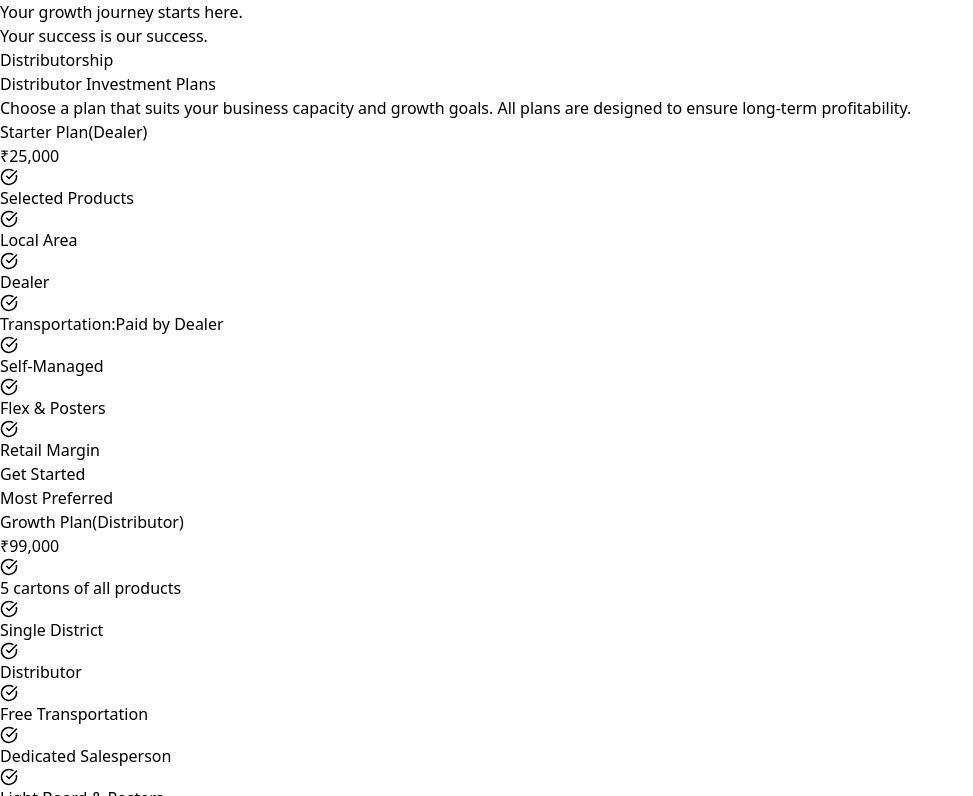
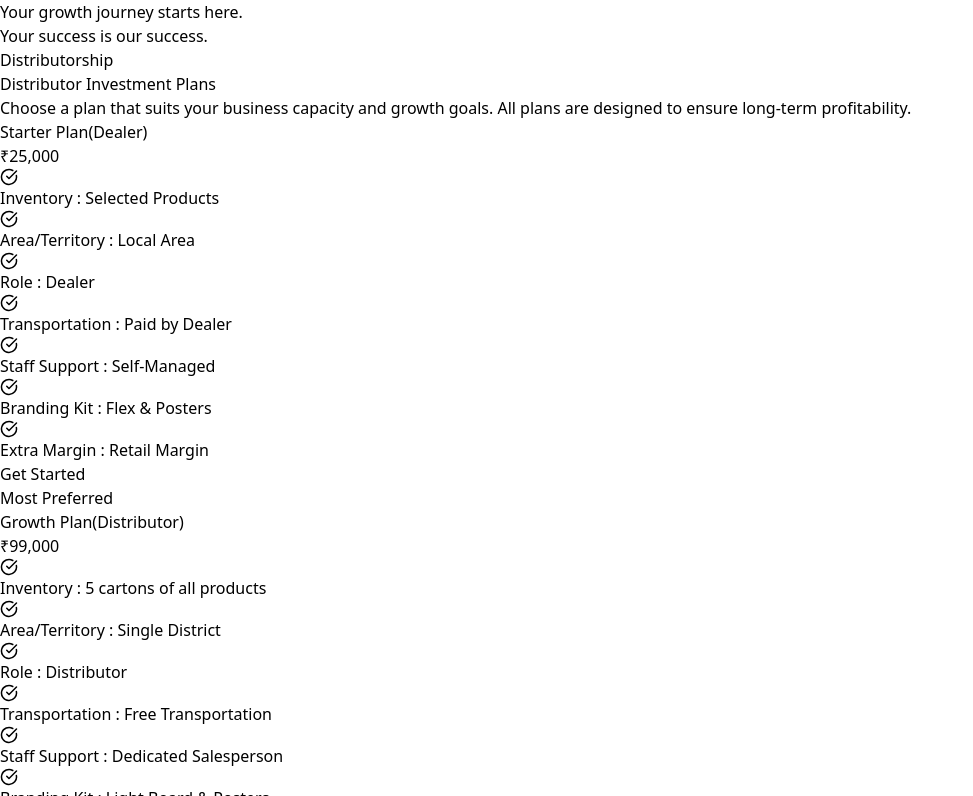
Before and after one commit to yuvrajsingh101280/Burly-website, a React (Vite) app: page / in a window 1280 px wide. Shown: the part 11204-12000 px from the top of the page, without its empty margins (0-973 px from the left). Built offline with nearby package versions, Linux system fonts and the light colour scheme.

Commit message:
first change after delviery

```diff
--- a/src/components/DistributorInvestment.jsx
+++ b/src/components/DistributorInvestment.jsx
@@ -12,13 +12,13 @@ const plans = [
     title: "Starter Plan(Dealer)",
     price: "₹25,000",
     features: [
-      "Selected Products",
-      "Local Area",
-      "Dealer",
-      "Transportation:Paid by Dealer",
-      "Self-Managed",
-      "Flex & Posters",
-      "Retail Margin",
+      "Inventory : Selected Products",
+      "Area/Territory : Local Area",
+      "Role : Dealer",
+      "Transportation : Paid by Dealer",
+      "Staff Support : Self-Managed",
+      "Branding Kit : Flex & Posters",
+      "Extra Margin : Retail Margin",
     ],
   },
   // {
@@ -40,13 +40,13 @@ const plans = [
     highlight: true,
     badge: "Most Preferred",
     features: [
-      "5 cartons of all products",
-      "Single District",
-      "Distributor",
-      "Free Transportation",
-      "Dedicated Salesperson",
-      "Light Board & Posters",
-      "Wholesale + District Rights",
+      "Inventory : 5 cartons of all products",
+      "Area/Territory : Single District",
+      "Role : Distributor",
+      "Transportation : Free Transportation",
+      "Staff Support : Dedicated Salesperson",
+      "Branding Kit : Light Board & Posters",
+      "Extra Margin : Wholesale + District Rights",
     ],
   },
   // {
@@ -68,13 +68,13 @@ const plans = [
     title: "Super Stockist Plan (Elite)",
     price: "₹1,99,000",
     features: [
-      "10-12 Cartoons Of All Products",
-      "3-4 Districts (Exclusive)",
-      "Super Stockist",
-      "Priority Free Delivery",
-      "Senior Territory Manager",
-      "Full Branding + LED Board",
-      "Flat 10% Extra Discount On Distributor Price",
+      "Inventory : 10-12 Cartoons Of All Products",
+      "Area/Territory : 3-4 Districts (Exclusive)",
+      "Role : Super Stockist",
+      "Transportation : Priority Free Delivery",
+      "Staff Support : Senior Territory Manager",
+      "Branding Kit : Full Branding + LED Board",
+      "Extra Margin : Flat 10% Extra Discount On Distributor Price",
     ],
   },
   // {
@@ -162,15 +162,23 @@ export default function DistributorInvestment() {
               </p>
 
               <div className="mt-6 space-y-3">
-                {plan.features.map((f, idx) => (
-                  <div
-                    key={idx}
-                    className="flex items-start gap-3 text-sm text-gray-700"
-                  >
-                    <CheckCircle size={18} className="text-green-600 mt-0.5" />
-                    <span>{f}</span>
-                  </div>
-                ))}
+                {plan.features.map((f, idx) => {
+                  const [label, value] = f.split(" : ");
+                  return (
+                    <div
+                      key={idx}
+                      className="flex items-start gap-3 text-sm text-gray-700"
+                    >
+                      <CheckCircle
+                        size={18}
+                        className="text-green-600 mt-0.5"
+                      />
+                      <span>
+                        <span className="font-semibold">{label} :</span> {value}
+                      </span>
+                    </div>
+                  );
+                })}
               </div>
 
               {/* CTA */}
```
